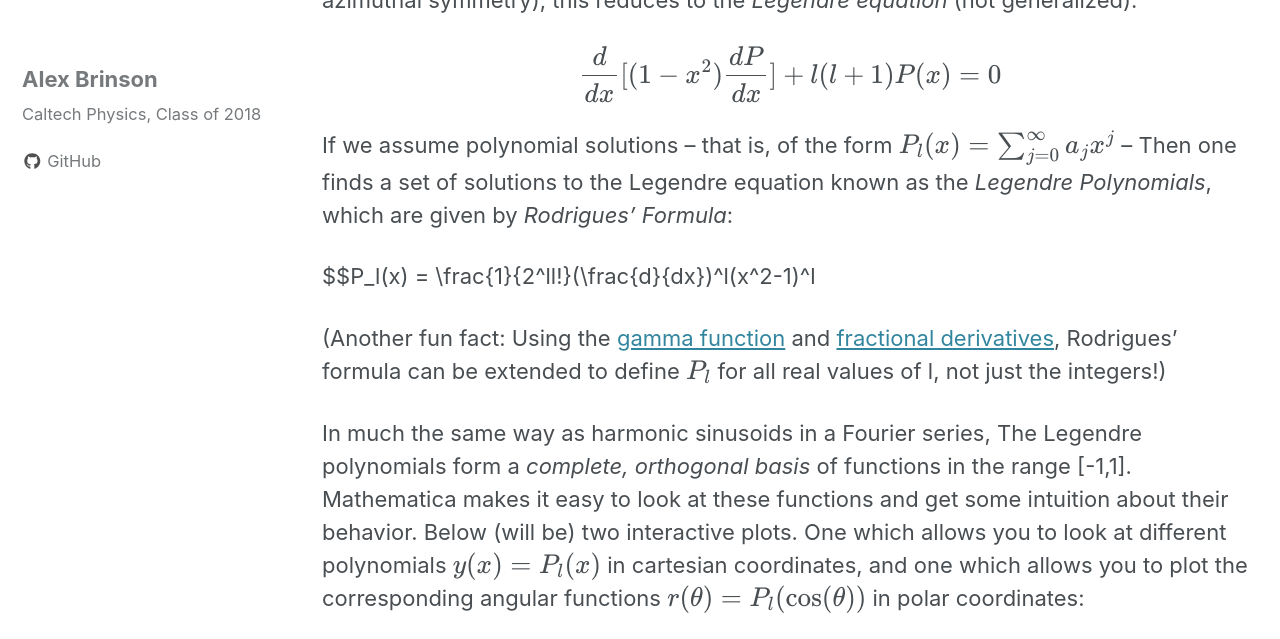
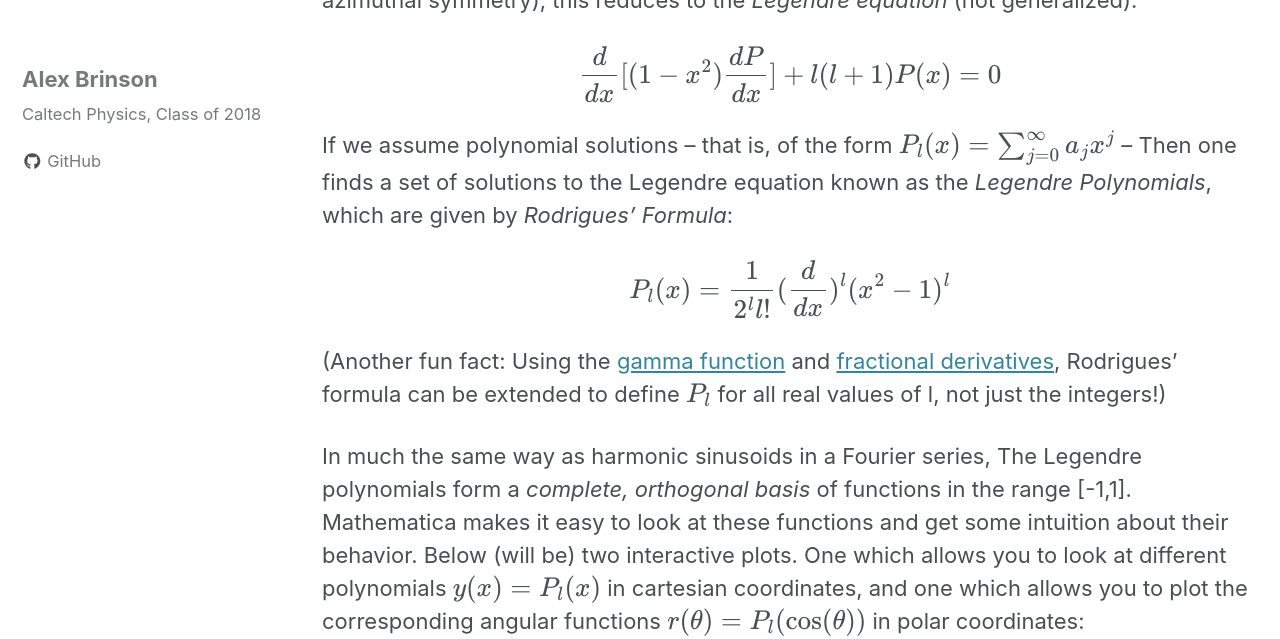
Before and after one commit to alexjbrinson/alexjbrinson.github.io, a Jekyll site: the page built from HarmonicQs.md, in a window 1280 px wide and 900 px high, scrolled down 1526 px, cut to the strip 0-639 px from the top of the window. Built offline with Jekyll 4.4.1, drawn with Linux system fonts in a browser that asks for light colours; cached includes are drawn as plain includes; nearby versions of some CDN libraries; formulas are drawn with MathJax 3.

```diff
--- a/HarmonicQs.md
+++ b/HarmonicQs.md
@@ -22,7 +22,7 @@ $$ \frac{d}{dx}[(1-x^2)\frac{dP}{dx}]+l(l+1)P(x) = 0 $$
 
 If we assume polynomial solutions -- that is, of the form $$P_l(x) = \sum_{j=0}^{\infty} a_j x^j$$ -- Then one finds a set of solutions to the Legendre equation known as the _Legendre Polynomials_, which are given by _Rodrigues' Formula_:
 
-$$P_l(x) = \frac{1}{2^ll!}(\frac{d}{dx})^l(x^2-1)^l
+$$P_l(x) = \frac{1}{2^ll!}(\frac{d}{dx})^l(x^2-1)^l$$
 
 (Another fun fact: Using the [gamma function](https://en.wikipedia.org/wiki/Gamma_function) and [fractional derivatives](https://en.wikipedia.org/wiki/Fractional_calculus#Fractional_derivative_of_a_basic_power_function), Rodrigues' formula can be extended to define $$P_l$$ for all real values of l, not just the integers!)
 
```
